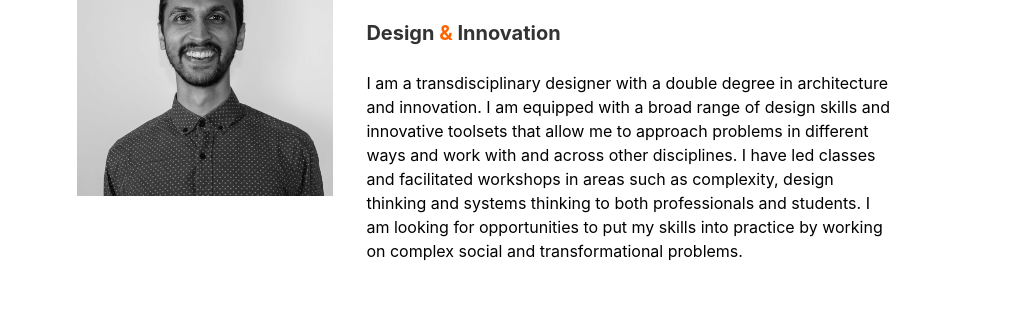
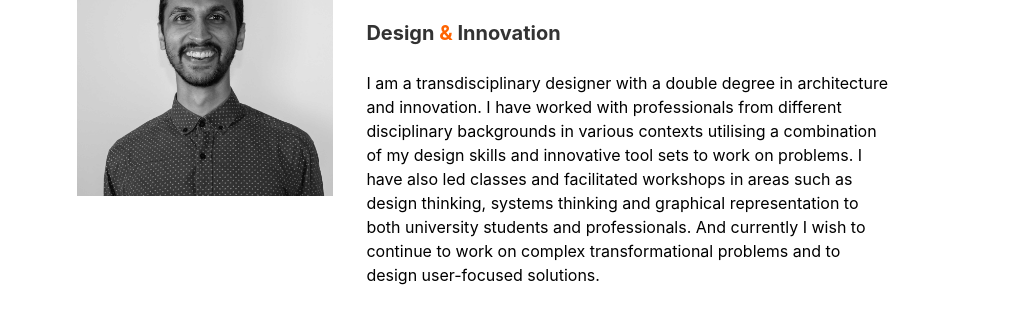
Before and after one commit to sqrootmat/sqrootmat.github.io, a plain HTML site: page about.html in a window 1280 px wide. Shown: the part 131-454 px from the top of the page, without its empty margins (128-1146 px from the left). Drawn offline with Linux system fonts and the light colour scheme.

Commit message:
Add files via upload

```diff
--- a/about.html
+++ b/about.html
@@ -47,7 +47,7 @@
           Design <div class="orange inline-flex">&</div> Innovation
         </h2>
 
-        <p class="pa2 sans-serif f5 measure-narrow measure-ns measure-wide-l lh-copy">I am a transdisciplinary designer with a double degree in architecture and innovation. I am equipped with a broad range of design skills and innovative toolsets that allow me to approach problems in different ways and work with and across other disciplines. I have led classes and facilitated workshops in areas such as complexity, design thinking and systems thinking to both professionals and students. I am looking for opportunities to put my skills into practice by working on complex social and transformational problems.</p>
+        <p class="pa2 sans-serif f5 measure-narrow measure-ns measure-wide-l lh-copy">I am a transdisciplinary designer with a double degree in architecture and innovation. I have worked with professionals from different disciplinary backgrounds in various contexts utilising a combination of my design skills and innovative tool sets to work on problems. I have also led classes and facilitated workshops in areas such as design thinking, systems thinking and graphical representation to both university students and professionals. And currently I wish to continue to work on complex transformational problems and to design user-focused solutions.</p>
 
       </div>
 
```
